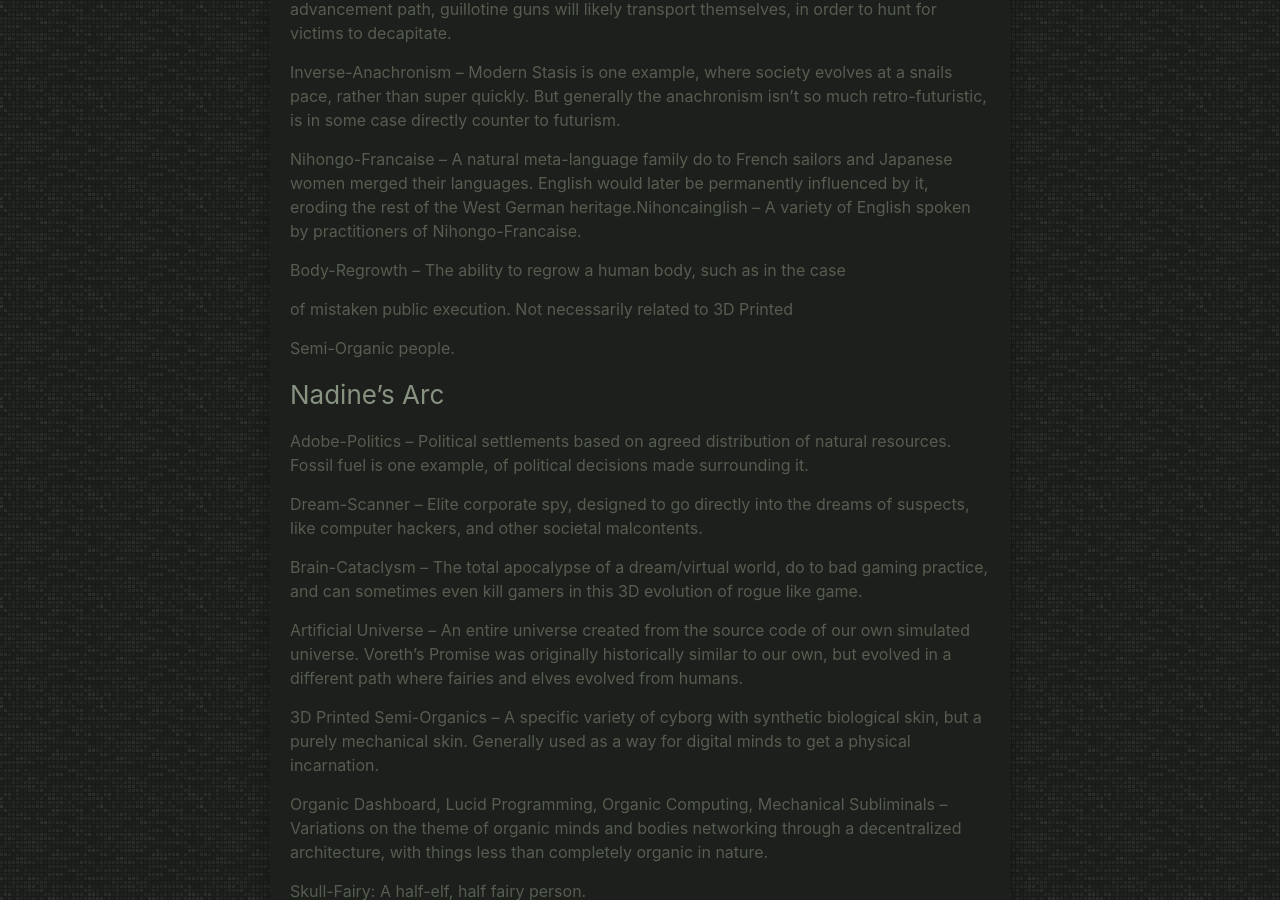
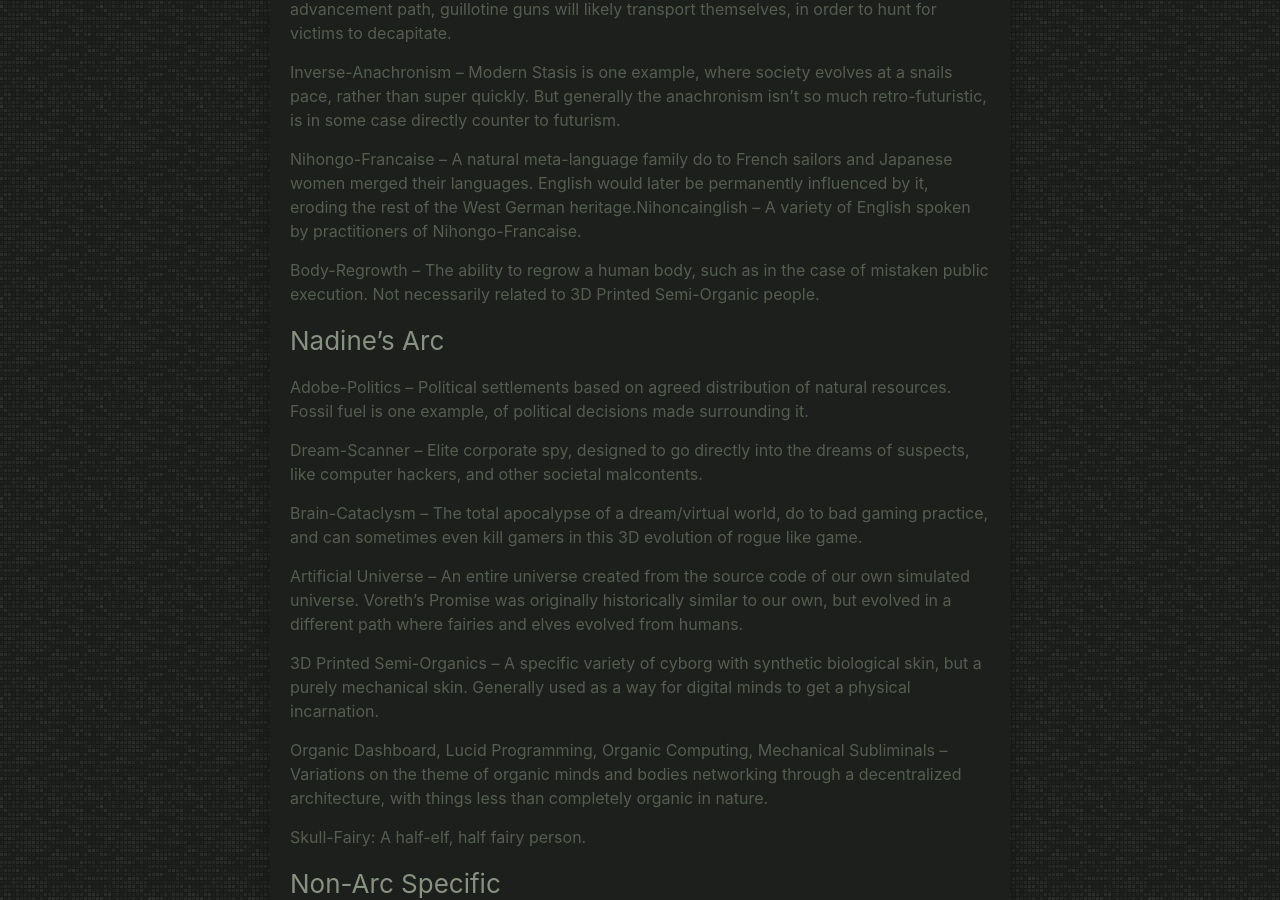
Before and after one commit to LWFlouisa/UploadedFairyOELN, a Jekyll site: the page built from _posts/2022-11-30-glossary.md, in a window 1280 px wide and 900 px high, scrolled down 651 px. Built offline with Jekyll 4.4.1, drawn with Linux system fonts in a browser that asks for light colours; our own code applies the rules of GitHub Pages for plain Markdown files.

```diff
--- a/_posts/2022-11-30-glossary.md
+++ b/_posts/2022-11-30-glossary.md
@@ -4,6 +4,7 @@ author: "S.R. Weaver"
 tags: necrophilia vampire romance
 ---
 This will be a loose glossary of terms encountered throughout the work, for people to refer back to on an as needed basis. Some of these are arc specific, while others are present across story arcs:
+
 
 ### Hemato's Arc
 
@@ -17,11 +18,8 @@ Inverse-Anachronism – Modern Stasis is one example, where society evolves at a
 
 Nihongo-Francaise – A natural meta-language family do to French sailors and Japanese women merged their languages. English would later be permanently influenced by it, eroding the rest of the West German heritage.Nihoncainglish – A variety of English spoken by practitioners of Nihongo-Francaise.
 
-Body-Regrowth – The ability to regrow a human body, such as in the case
+Body-Regrowth – The ability to regrow a human body, such as in the case of mistaken public execution. Not necessarily related to 3D Printed Semi-Organic people.
 
-of mistaken public execution. Not necessarily related to 3D Printed
-
-Semi-Organic people.
 
 ### Nadine's Arc
 
@@ -39,6 +37,7 @@ Organic Dashboard, Lucid Programming, Organic Computing, Mechanical Subliminals
 
 Skull-Fairy: A half-elf, half fairy person.
 
+
 ### Non-Arc Specific
 
 Marine La Pen Wars – An unofficial colloquial term for the two civil wars that split the United States between 2017 and 2096.
```
